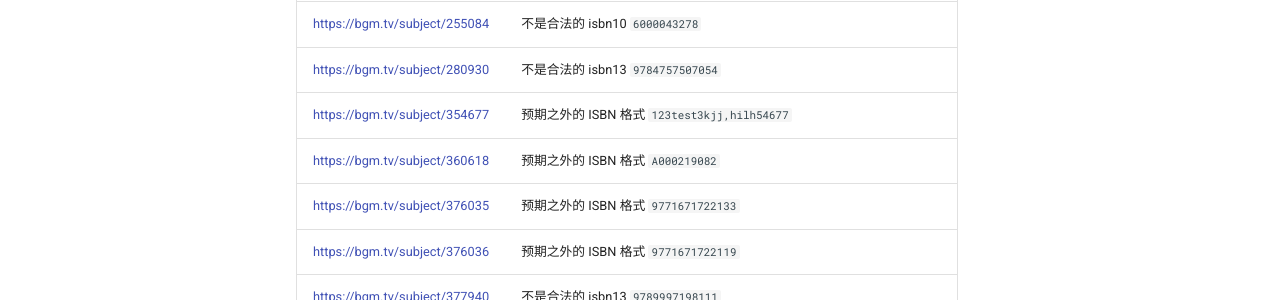
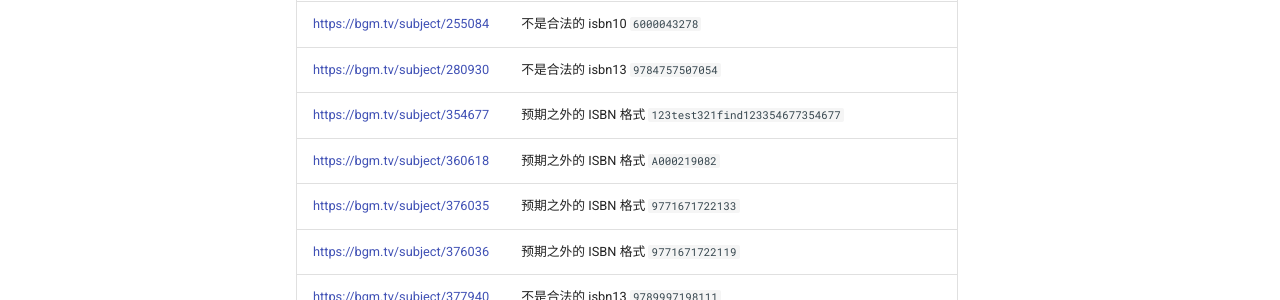
Before and after one commit to trim21/bangumi-pages, an MkDocs documentation site: the page built from docs/isbn.md, in a window 1280 px wide and 900 px high, scrolled down 3029 px. Shown: the part 152-452 px from the top of the window. Built offline with MkDocs 1.6.1 and Material for MkDocs 9.7.7, drawn with Linux system fonts in a browser that asks for light colours; comment, search, counter and statistics services are not loaded.

Commit message:
update isbn.md

```diff
--- a/docs/isbn.md
+++ b/docs/isbn.md
@@ -70,7 +70,7 @@ total 232
 | <https://bgm.tv/subject/179826> | 预期之外的 ISBN 格式 `单行本` |
 | <https://bgm.tv/subject/255084> | 不是合法的 isbn10 <code>6000043278</code> |
 | <https://bgm.tv/subject/280930> | 不是合法的 isbn13 <code>9784757507054</code> |
-| <https://bgm.tv/subject/354677> | 预期之外的 ISBN 格式 `123test3kjj,hilh54677` |
+| <https://bgm.tv/subject/354677> | 预期之外的 ISBN 格式 `123test321find123354677354677` |
 | <https://bgm.tv/subject/360618> | 预期之外的 ISBN 格式 `A000219082` |
 | <https://bgm.tv/subject/376035> | 预期之外的 ISBN 格式 `9771671722133` |
 | <https://bgm.tv/subject/376036> | 预期之外的 ISBN 格式 `9771671722119` |
```
